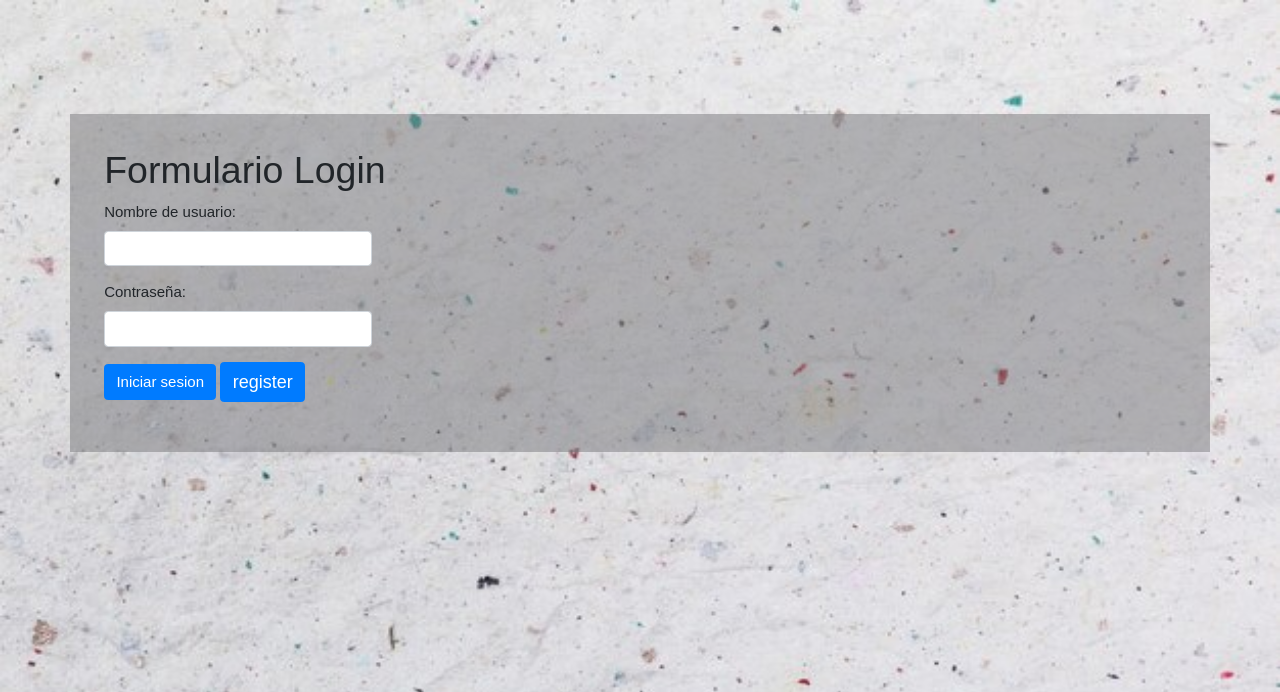
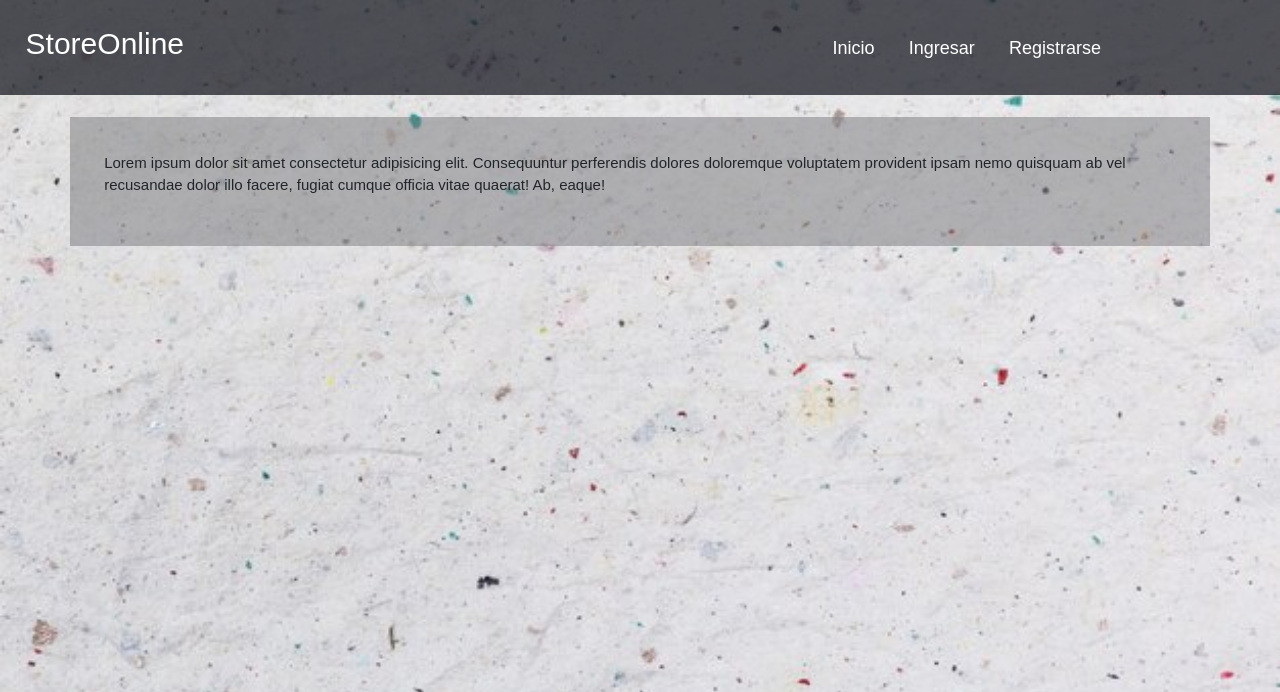
Before and after one commit to Jose-Oquendo/StoreOnline_Jstore, a Django app: page / in a window 1280 px wide. Shown: the top 692 px of the page. Run offline with Django 3.2, Linux system fonts and the light colour scheme; some libraries are stand-ins or nearby versions.

Commit message:
Desarrollo del registro, login de usuarios y diseño del sitio web con plantillas

```diff
--- a/src/Jstore/urls.py
+++ b/src/Jstore/urls.py
@@ -19,9 +19,10 @@ from django.urls import path
 from Jstore import views
 
 urlpatterns = [
-    path('', views.login_view, name='login'),
+    path('', views.main, name='main'),
+    path('login/', views.login_view, name='login'),
     path('logout/', views.logout_view, name='logout'),
     path('index/', views.index, name='index'),
-    path('usuarios/register/', views.register, name='register'),
+    path('register/', views.register, name='register'),
     path('admin/', admin.site.urls),
 ]
--- a/src/Jstore/views.py
+++ b/src/Jstore/views.py
@@ -1,6 +1,7 @@
 from sre_constants import SUCCESS
 from django.contrib.auth import authenticate, login, logout
 from django.contrib import messages
+from django.contrib.auth.models import User
 from django.http import HttpResponse
 from django.shortcuts import redirect, render
 
@@ -17,6 +18,10 @@ def index(request):
         ]
     }
     return render(request, 'index.html', context)
+
+
+def main(request):
+    return render(request, 'users/main.html')
 
 def login_view(request):
     if request.method == 'POST':
@@ -37,7 +42,13 @@ def logout_view(request):
     return redirect('login')
 
 def register(request):
-    form = RegisterForm()
+    form = RegisterForm(request.POST or None)
+    if request.method=='post' and form.is_valid():
+        user = form.save()
+        if user:
+            login(request, user)
+            messages.success(request, 'Usuario creado de forma exitosa')
+            return redirect('index')
     context = {
         'form': form,
     }
--- a/src/static/css/login.css
+++ b/src/static/css/login.css
@@ -9,21 +9,42 @@ body{
     background-size: cover;
 }
 
-#alert{
-    background-color: rgba(70, 70, 70, 0.644);
-    color: white;
+/*--------header-----------*/
 
+header{
+    background-color: rgba(12, 14, 22, 0.698);
+    padding: 2%;
 }
 
-a{
+.title{
+    display: inline-block;
+    color: white;
+    font-size: 18px;
+    font-family: Helvetica;
+}
+
+nav{
+    display: inline-block;
+    margin-left: 50%;
+}
+
+nav li{
+    margin-left: 30px; /*-----para corregir------*/
+    display: inline-block;
+    list-style-type: none;
+}
+
+nav li a{
     text-decoration: none;
     color: white;
     font-size: 18px;
 }
 
+/*--------main-----------*/
+
 .col{
     display: inline-block;
-    margin-top: 10%;
+    margin-top: 2%;
     padding: 3%;
     background-color: rgba(117, 117, 121, 0.486);
     width: 5%;
@@ -36,3 +57,9 @@ a{
 .col form{
     width: 50%;
 }
+
+#alert{
+    background-color: rgba(70, 70, 70, 0.644);
+    color: white;
+
+}
--- a/src/static/js/main.js
+++ /dev/null
@@ -1 +0,0 @@
-alert("HOLA DIOS SOY YO DE NUEVO")
--- /dev/null
+++ b/src/templates/base/base.html
@@ -0,0 +1,34 @@
+{% load static %}
+{% load bootstrap4 %}
+{% bootstrap_css %}
+{% bootstrap_javascript jquery='full' %}
+
+<!DOCTYPE html>
+<html lang="en">
+<head>
+    <meta charset="UTF-8">
+    <meta http-equiv="X-UA-Compatible" content="IE=edge">
+    <meta name="viewport" content="width=device-width, initial-scale=1.0">
+    <link rel="stylesheet" type="text/css" href="{% static 'css/login.css' %}">
+    <title>{% block title %}{% endblock title %}</title>
+</head>
+<body>
+    <header>
+        <div class="title">
+            <h2>StoreOnline</h2>
+        </div>
+        <nav>
+            <li><a href="../">Inicio</a></li>
+            <li><a href="../login/">Ingresar</a></li>
+            <li><a href="../register/">Registrarse</a></li>
+        </nav>
+    </header>
+    <main class="container">
+        <div class="row">
+            {% block content %}
+            {% endblock content %}
+        </div>
+    </main>
+    <script src="{% static 'js/main.js' %}"></script>
+</body>
+</html>
--- a/src/templates/users/login.html
+++ b/src/templates/users/login.html
@@ -1,18 +1,8 @@
-{% load static %}
-{% load bootstrap4 %}
-{% bootstrap_css %}
-{% bootstrap_javascript jquery='full' %}
-
-<!DOCTYPE html>
-<html lang="en">
-<head>
-    <meta charset="UTF-8">
-    <meta http-equiv="X-UA-Compatible" content="IE=edge">
-    <meta name="viewport" content="width=device-width, initial-scale=1.0">
-    <link rel="stylesheet" type="text/css" href="{% static 'css/login.css' %}">
-    <title>{{title}}</title>
-</head>
-<body>
+{% extends 'base/base.html' %}
+{% block title %}
+    Login
+{% endblock title %}
+{% block content %}
 <div class="container">
     <div class="row">
         <div class="col">
@@ -28,7 +18,6 @@
                     <input type="password" name="password" class="form-control">
                 </div>
                 <input type="submit" value="Iniciar sesion" class="btn btn-primary">
-                    <button type="button" value="Registrarse" class="btn btn-primary"><a href="http://127.0.0.1:8000/usuarios/register/">register</a></button>
             </form>
             {% if messages %}
                 {% for messages in messages %}
@@ -47,5 +36,4 @@
         </div>
     </div>
 </div>
-</body>
-</html>
+{% endblock content %}
--- /dev/null
+++ b/src/templates/users/main.html
@@ -0,0 +1,13 @@
+{% extends 'base/base.html' %}
+{% block title %}
+    Login
+{% endblock title %}
+{% block content %}
+<div class="container">
+    <div class="row">
+        <div class="col">
+            <p>Lorem ipsum dolor sit amet consectetur adipisicing elit. Consequuntur perferendis dolores doloremque voluptatem provident ipsam nemo quisquam ab vel recusandae dolor illo facere, fugiat cumque officia vitae quaerat! Ab, eaque!</p>
+        </div>
+    </div>
+</div>
+{% endblock content %}
```
Also changed, not shown: src/Jstore/forms.py (+36 -3 lines), src/static/css/estilos.css (+2 -19 lines), src/templates/index.html (+0 -10 lines), src/templates/users/register.html (+18 -29 lines), 1 other file. Lines whose indentation alone changed are shown as unchanged.
